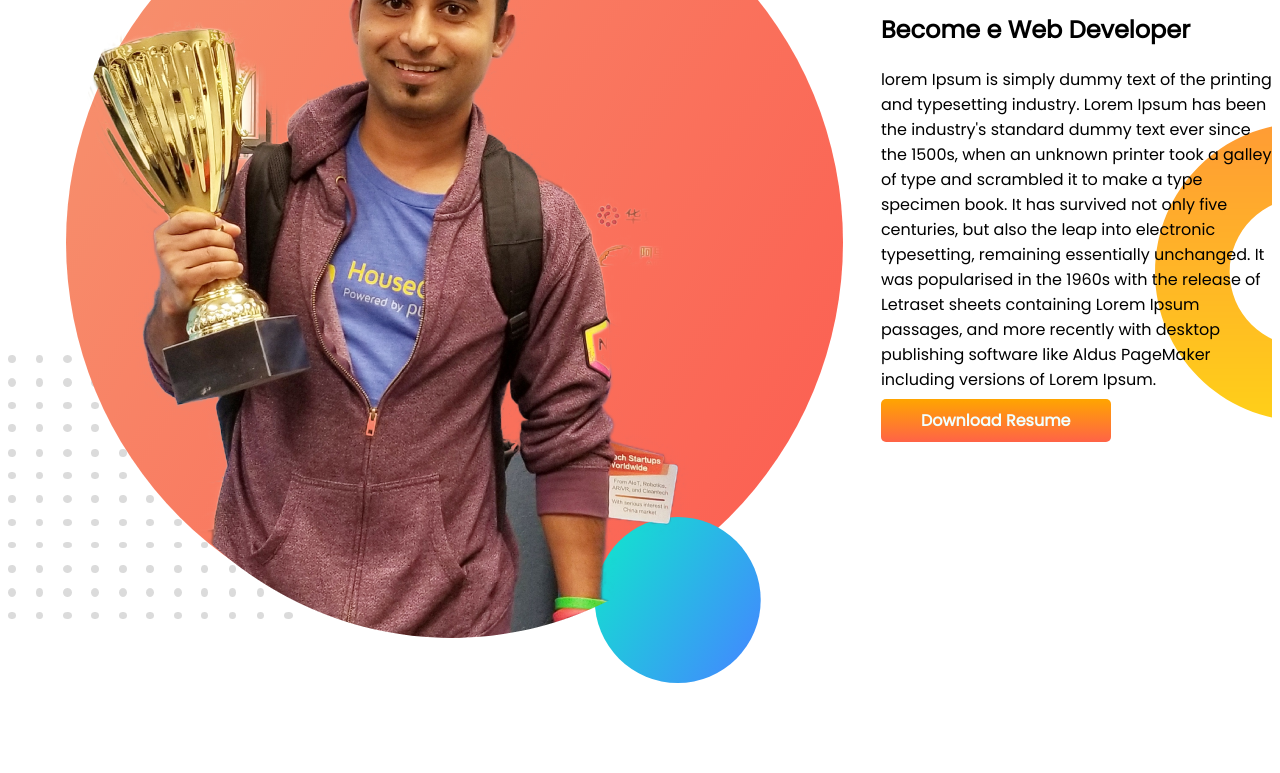
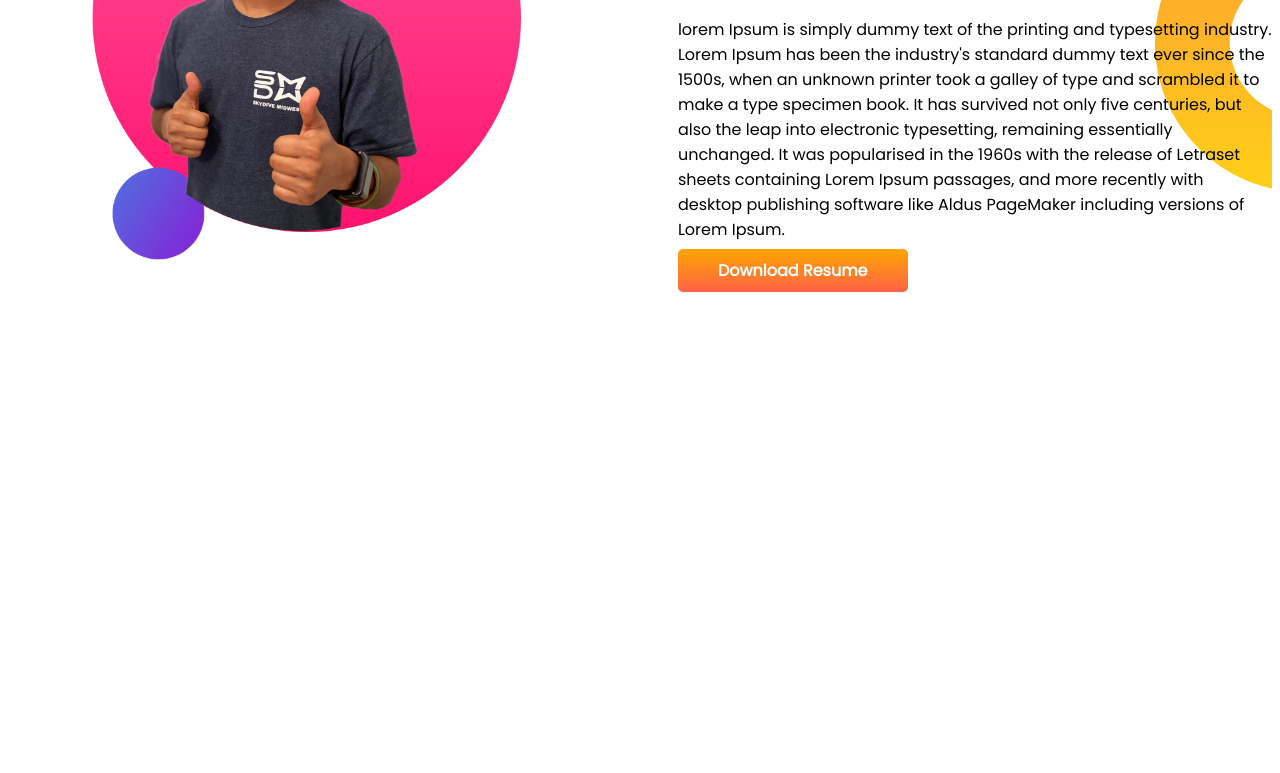
Before and after one commit to hasibur55/developer-portfolio1, a plain HTML site: page index.html in a window 1280 px wide. Shown: the part 783-1556 px from the top of the page. After the commit the page ends 1166 px from the top, so only its background shows below. Drawn offline with Linux system fonts and the light colour scheme.

Commit message:
dream added

```diff
--- a/index.html
+++ b/index.html
@@ -23,9 +23,11 @@
     <img src="image/my-bg.png" alt="">
 </div>
 </section>
+
+
 <section class="dream-big">
-        <div>
-            <img src="image/jhankar.png" alt="">
+        <div class="half-width">
+            <img src="image/jhankar2.png" alt="">
         </div>
         <div class="half-width">
         <h1>Dream Big</h1>
--- a/style.css
+++ b/style.css
@@ -9,7 +9,7 @@ h1{
 }
 section{
     display: flex;
-    margin-bottom: 150px;
+    margin-bottom: 100px;
 }
 .half-width{
 width: 50%;
```
